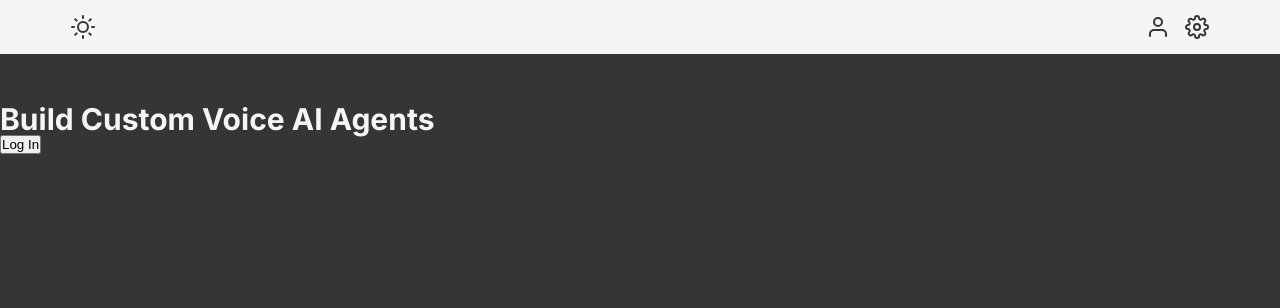
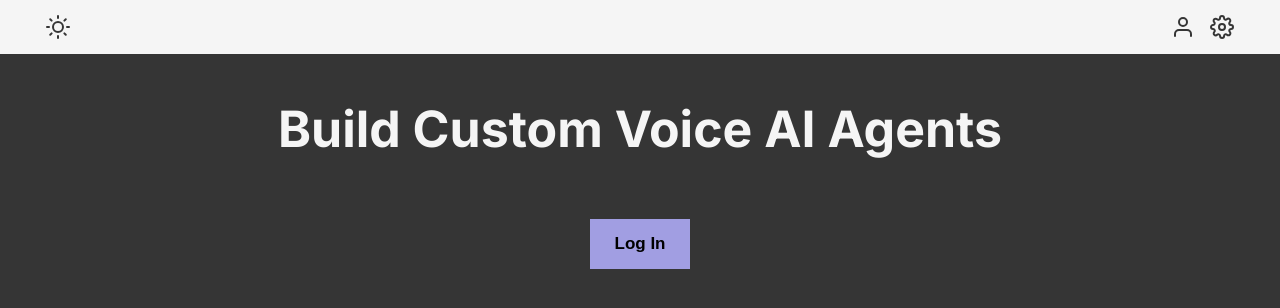
Before and after one commit to srijanmishra/Conversationally, a React (Vite) app in the folder examples/web_voice_chat/web_voice_chat_app/: page /login in a window 1280 px wide. Shown: the top 308 px of the page. Built offline with nearby package versions, Linux system fonts and the light colour scheme.

Commit message:
Adds button, h1 and p styling

```diff
--- a/examples/web_voice_chat/web_voice_chat_app/src/components/Login.jsx
+++ b/examples/web_voice_chat/web_voice_chat_app/src/components/Login.jsx
@@ -4,7 +4,11 @@ import { useAuth0 } from "@auth0/auth0-react";
 const LoginButton = () => {
   const { loginWithRedirect } = useAuth0();
 
-  return <button onClick={() => loginWithRedirect()}>Log In</button>;
+  return (
+    <button className="btn" onClick={() => loginWithRedirect()}>
+      Log In
+    </button>
+  );
 };
 
 export default LoginButton;
--- a/examples/web_voice_chat/web_voice_chat_app/src/globals.scss
+++ b/examples/web_voice_chat/web_voice_chat_app/src/globals.scss
@@ -31,7 +31,7 @@ body {
   background-color: $color-main-primary;
   color: $color-main-secondary;
   font-family: "Inter", "Arial", sans-serif;
-  font-size: 1.5rem;
+  font-size: 1.7rem;
   --main-margin-x: 1.5rem;
   -webkit-font-smoothing: antialiased;
   -moz-osxfont-smoothing: grayscale;
@@ -42,7 +42,7 @@ body {
 nav {
   background-color: $color-main-secondary;
   color: $color-main-primary;
-  padding: 1.5rem 2.7rem;
+  padding: $spacing-2 0;
   display: flex;
   justify-content: space-between;
   align-items: center;
@@ -95,6 +95,12 @@ h5,
 h6 {
   line-height: 1;
 }
+h1 {
+  font-size: 5rem;
+}
+p {
+  font-size: inherit;
+}
 .text {
   &-center {
     text-align: center;
@@ -107,3 +113,20 @@ img {
 audio {
   margin: $spacing-2 0;
 }
+button {
+  &.btn {
+    margin: $spacing-2;
+    background-color: $color-main-brand-light;
+    color: darken($color-main-primary, 35%);
+    font-weight: 700;
+    border: none;
+    padding: $spacing-2 $spacing-3;
+    width: max-content;
+    cursor: pointer;
+    font-size: inherit;
+    &:hover {
+      background-color: lighten($color-main-brand-light, 5%);
+      color: darken($color-main-primary, 55%);
+    }
+  }
+}
--- a/examples/web_voice_chat/web_voice_chat_app/src/pages/LandingPage.jsx
+++ b/examples/web_voice_chat/web_voice_chat_app/src/pages/LandingPage.jsx
@@ -1,10 +1,18 @@
-import React from 'react';
-import LoginButton from '../components/Login.jsx';
-
+import LoginButton from "../components/Login.jsx";
 
 export const LandingPage = () => {
-    return  <>
-        <h1>Build Custom Voice AI Agents</h1>
-        <LoginButton />
+  return (
+    <>
+      <div className="container">
+        <div className="row">
+          <div className="col-12 text-center mb-5">
+            <h1>Build Custom Voice AI Agents</h1>
+          </div>
+          <div className="col-12 text-center">
+            <LoginButton />
+          </div>
+        </div>
+      </div>
     </>
-}
+  );
+};
--- a/examples/web_voice_chat/web_voice_chat_app/src/styles/_vars.scss
+++ b/examples/web_voice_chat/web_voice_chat_app/src/styles/_vars.scss
@@ -1,5 +1,7 @@
 $color-main-primary: #353535;
 $color-main-secondary: #f5f5f5;
+$color-main-brand-light: #a19ee2;
+$color-main-brand-dark: #2e2c6f;
 $color-userAction-standby: #fd574d;
 $color-userAction-recording: #33d243;
 
```
